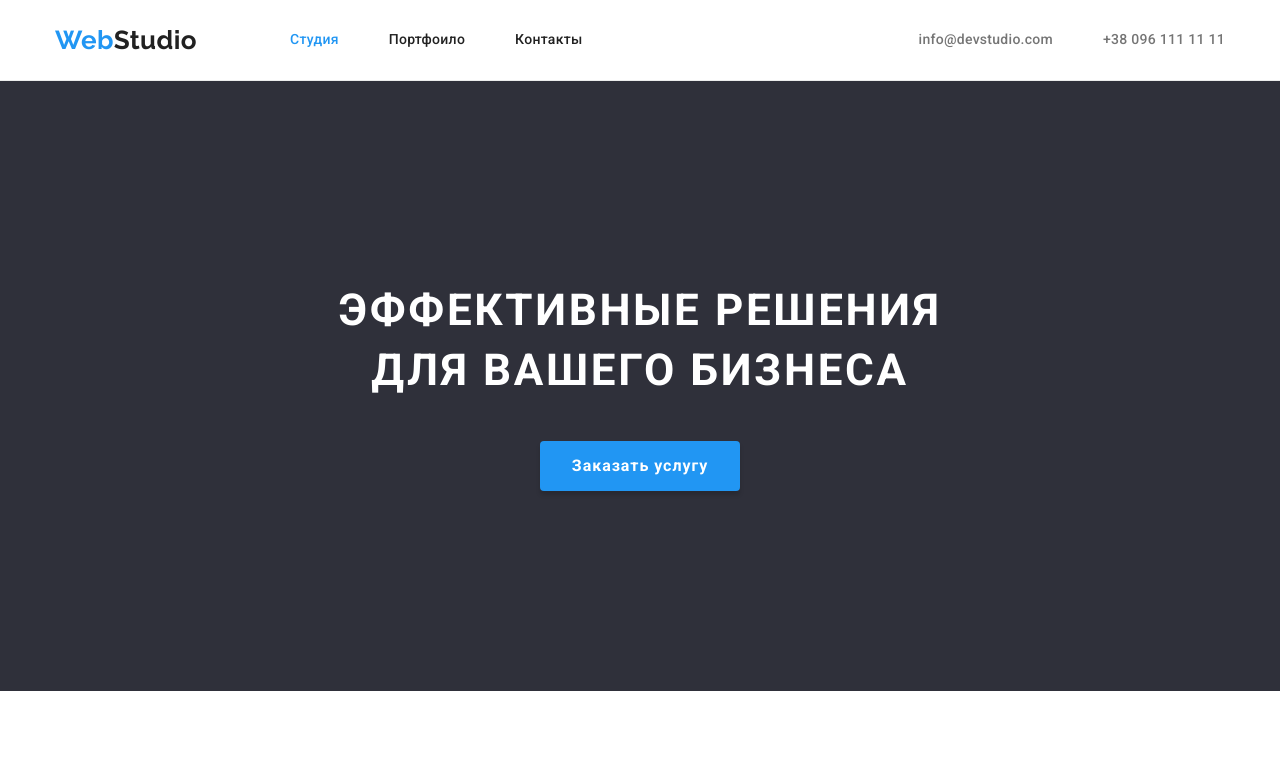
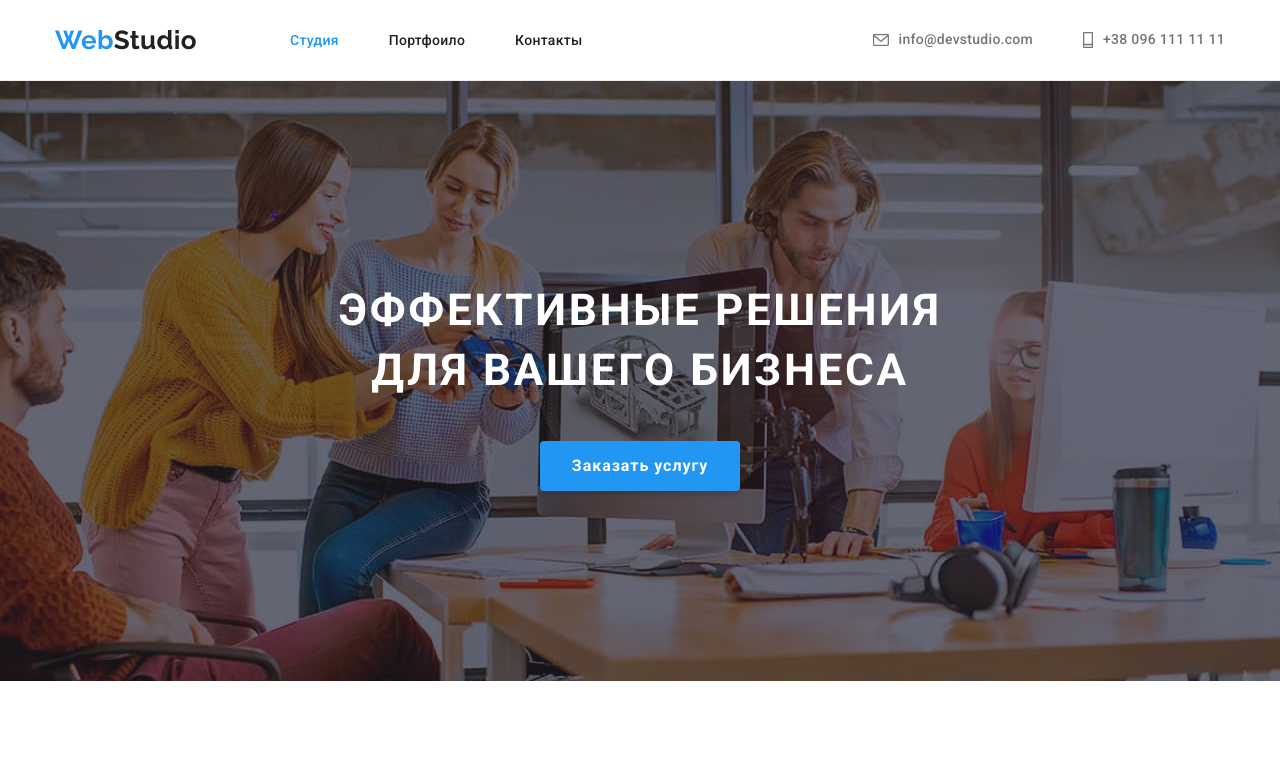
Before and after one commit to OlhaPetra/goit-markup-hw-04, a plain HTML site: page index.html in a window 1280 px wide. Shown: the top 772 px of the page. Drawn offline with nearby package versions, Linux system fonts and the light colour scheme.

Commit message:
Add hero

```diff
--- a/css/styles.css
+++ b/css/styles.css
@@ -156,7 +156,6 @@ img {
 
 .nav .link,
 .contact .link {
-  display: block;
   padding: 32px 0;
 
   font-weight: 500;
@@ -186,14 +185,35 @@ img {
   margin-right: 50px;
 }
 
+.adress-item {
+  display: flex;
+  align-items: center;
+}
+
+.contact-icon {
+  align-items: center;
+  margin-right: 10px;
+  stroke: currentColor;
+}
+
 /*inex.html*/
 
 /*section hero*/
 .hero {
-  background-color: var(--footer-bcg);
-  text-align: center;
+  max-height: 600px;
   padding-top: 200px;
   padding-bottom: 200px;
+  text-align: center;
+
+  background-image: linear-gradient(
+      to top,
+      rgba(47, 48, 58, 0.4),
+      rgba(47, 48, 58, 0.4)
+    ),
+    url(../images/hero-bcg.jpg);
+  background-repeat: no-repeat;
+  background-position: center;
+  background-size: 1600px 600px;
 }
 
 .hero-title {
--- a/index.html
+++ b/index.html
@@ -41,12 +41,18 @@
       </nav>
       <ul class="list contact">
         <li class="menu-item">
-          <a class="link" href="mailto:info@devstudio.com"
-            >info@devstudio.com</a
-          >
+          <a class="link adress-item" href="mailto:info@devstudio.com">
+            <svg class="contact-icon" width="16" height="12">
+              <use href="./images/sprite.svg#icon-mail" ></use>
+            </svg>
+            info@devstudio.com</a>
         </li>
         <li class="menu-item">
-          <a class="link" href="tel:+380961111111">+38 096 111 11 11</a>
+          <a class="link adress-item" href="tel:+380961111111">
+            <svg class="contact-icon" width="10" height="16">
+            <use href="./images/sprite.svg#icon-tel" ></use>
+            </svg>
+            +38 096 111 11 11</a>
         </li>
       </ul>
     </div>
```
Also changed, not shown: images/hero-bcg.jpg (added), images/sprite.svg (added).
